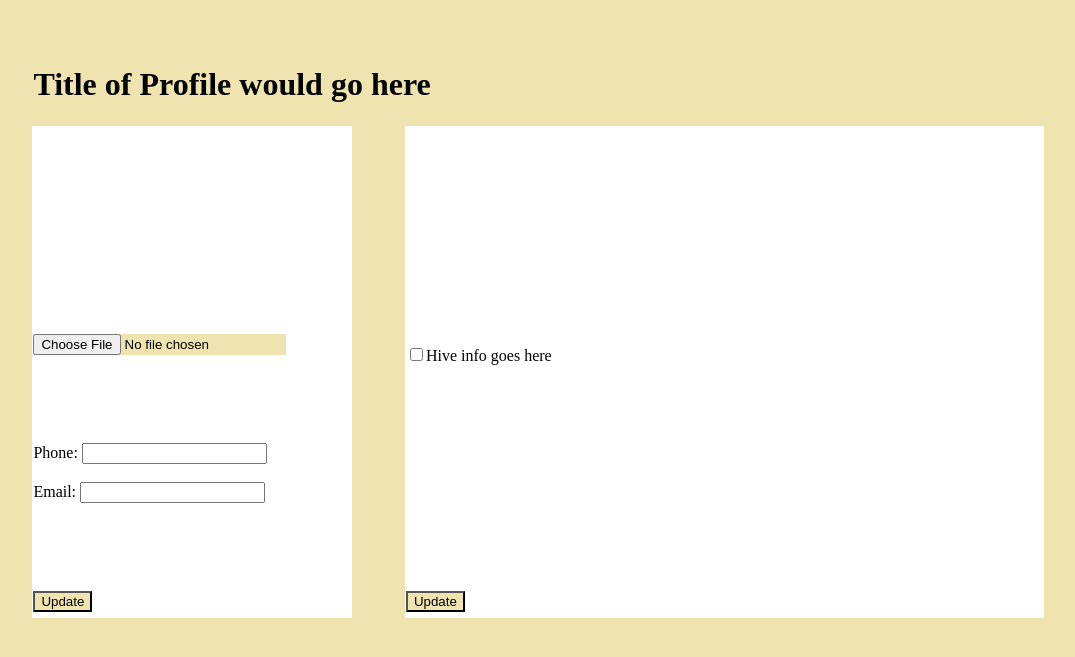
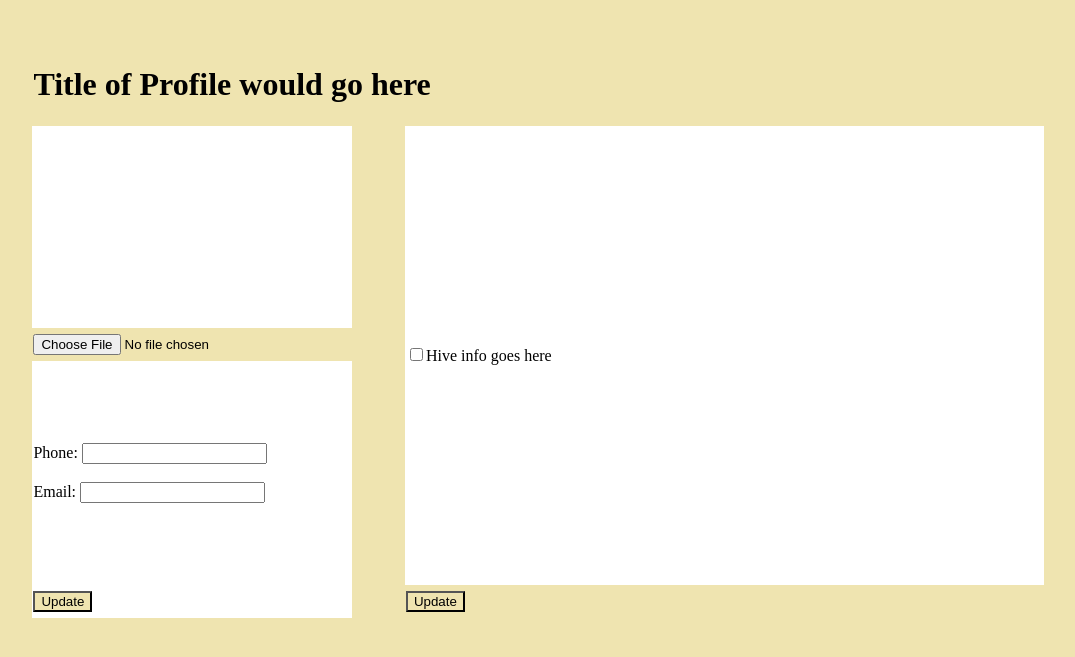
Before and after one commit to NeutrinoLiu/centralized_smart_dashboard, a Flask app: page /profile in a window 1280 px wide. Shown: the top 657 px of the page, without its empty margins (102-1177 px from the left). Run offline with Flask 2, Linux system fonts and the light colour scheme.

Commit message:
Update profile.html
Bug fixed a missing id for styling

```diff
--- a/templates/profile.html
+++ b/templates/profile.html
@@ -20,14 +20,14 @@
             <td style="width: 50%; height: 200px;" rowspan="3" id="hiveinfobox"><label><input type="checkbox" id="hiveinfo" name="hiveinfo" value="hiveinfo">Hive info goes here</label></td>
         </tr>
         <tr style="height: 31px;">
-            <td style="width: 30%; height: 31px;"><input id="pictureupload" type="file" value="Upload" /></td>
+            <td style="width: 30%; height: 31px;" id="yellow"><input id="pictureupload" type="file" value="Upload" /></td>
         </tr>
         <tr style="height: 222px;">
             <td style="width: 30%; height: 222px;">Phone: <input name="yourphone" type="tel" /><br /></br>Email: <input name="yourmail" type="email" /></td>
         </tr>
         <tr style="height: 31px;">
-            <td style="width: 30%; height: 31px;"><input id="contactupdate" type="submit" value="Update" /></td>
-            <td style="width: 60%; height: 31px;"><input id="infoupdate" type="submit" value="Update" /></td>
+            <td style="width: 30%; height: 31px;" id-"yellow"><input id="contactupdate" type="submit" value="Update" /></td>
+            <td style="width: 60%; height: 31px;" id="yellow"><input id="infoupdate" type="submit" value="Update" /></td>
         </tr>
     </tbody>
     </table>
```
